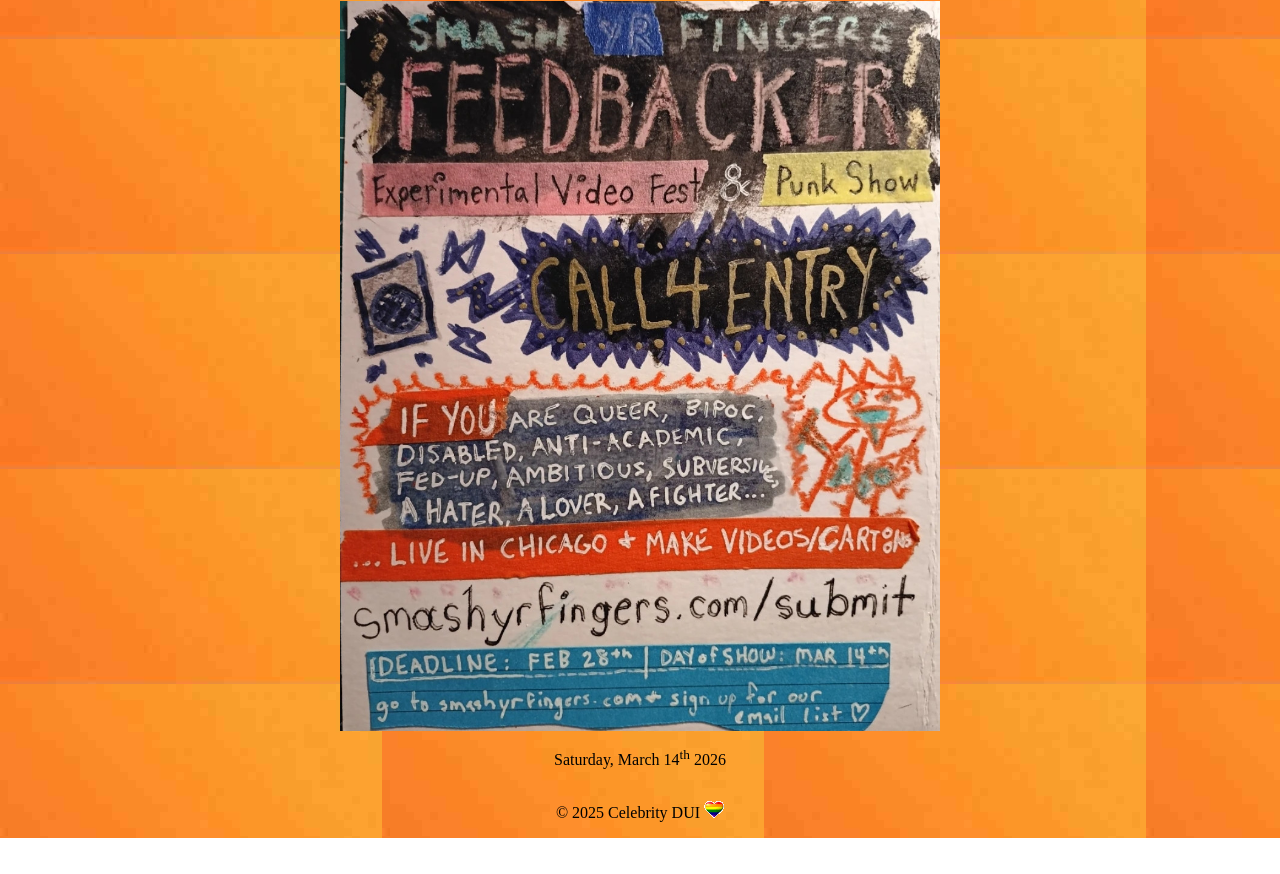
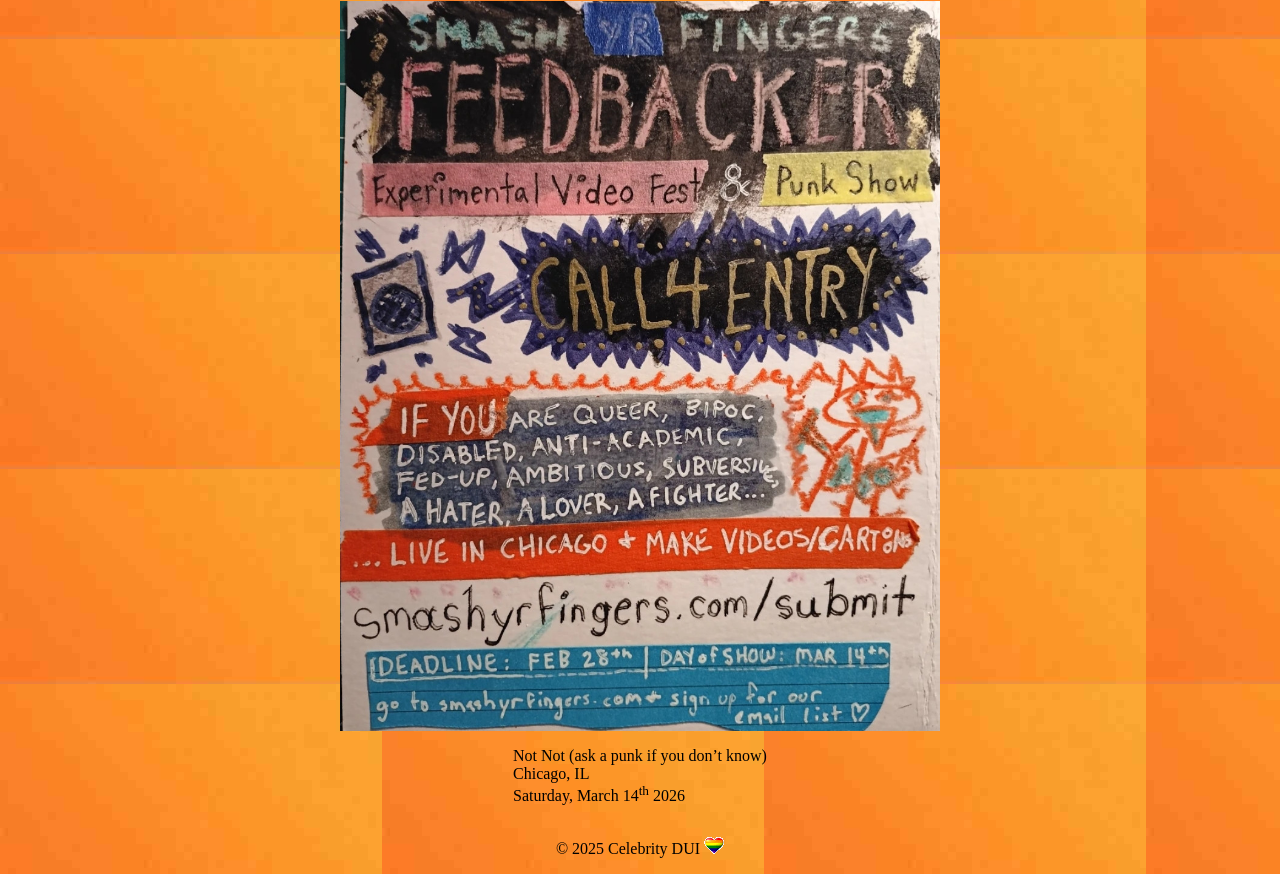
Before and after one commit to vimlena/celebrityduis, a plain HTML site: page shows.html in a window 1280 px wide. Shown: the part 1036-1910 px from the top of the page. Before the commit the page ends 1874 px from the top, so only its background shows below. Drawn offline with Linux system fonts and the light colour scheme.

Commit message:
Add March Show Info

```diff
--- a/shows.html
+++ b/shows.html
@@ -78,7 +78,11 @@
                 width="600"
                 height="730"
             />
-            <p>Saturday, March 14<sup>th</sup> 2026</p>
+            <p>
+                Not Not (ask a punk if you don’t know)<br />
+                Chicago, IL <br />
+                Saturday, March 14<sup>th</sup> 2026
+            </p>
             <footer>
                 <p>
                     &copy; 2025 Celebrity DUI
```
